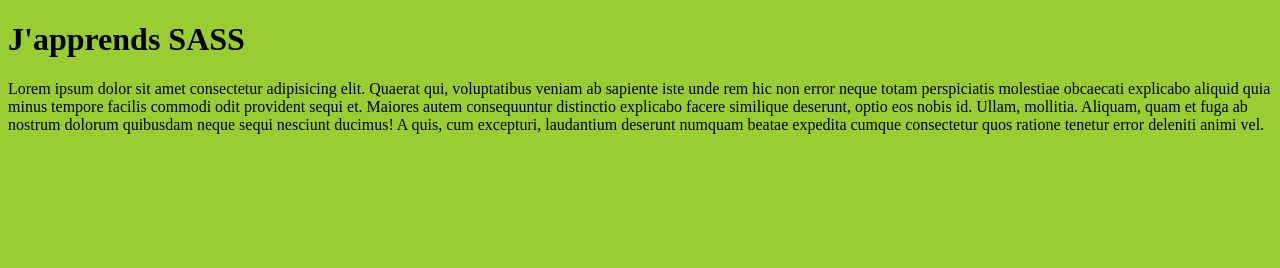
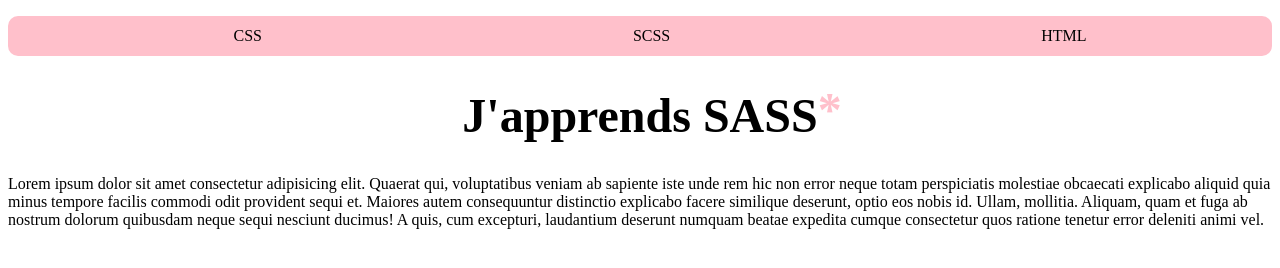
Before and after one commit to Qlex-cmos/Cours-SASS, a plain HTML site: page index.html in a window 1280 px wide. Drawn offline with Linux system fonts and the light colour scheme.

Commit message:
indentation facilitée par SASS & usage des pseudo-éléments after et hover

```diff
--- a/assets/styles/index.scss
+++ b/assets/styles/index.scss
@@ -1,7 +1,43 @@
-body {
-    background: yellowgreen;
+nav {
+    background: pink;
+    border-radius: 10px;
+    ul {
+        display: flex;
+        justify-content: space-around;
+        align-items: center;
+        height: 40px;
 
-    &:hover {
-        background: green;
+        li {
+            list-style: none;
+        }
     }
+
 }
+
+header {
+  h1 {
+    font-size: 3rem;
+    text-align: center;
+
+    @media screen and (max-width:700px) {
+      font-size: 1rem;
+    }
+
+    &::after {
+      content:"*";
+      position: absolute;
+      transform: translateY(-6px);
+      color: pink;
+      transition: 0.2s;
+    }
+    &:hover::after{
+      transform: scale(2);
+    }
+  }
+
+  p{
+
+  }
+}
+
+/*26:41 arrêt vidéo cours SASS
--- a/index.html
+++ b/index.html
@@ -7,8 +7,21 @@
     <link rel="stylesheet" href="./assets/styles/index.css">
 </head>
 <body>
+    <nav>
+        <ul>
+            <li>CSS</li>
+            <li>SCSS</li>
+            <li>HTML</li>
+        </ul>
+    </nav>
 
-    <h1>J'apprends SASS</h1>
-    <p>Lorem ipsum dolor sit amet consectetur adipisicing elit. Quaerat qui, voluptatibus veniam ab sapiente iste unde rem hic non error neque totam perspiciatis molestiae obcaecati explicabo aliquid quia minus tempore facilis commodi odit provident sequi et. Maiores autem consequuntur distinctio explicabo facere similique deserunt, optio eos nobis id. Ullam, mollitia. Aliquam, quam et fuga ab nostrum dolorum quibusdam neque sequi nesciunt ducimus! A quis, cum excepturi, laudantium deserunt numquam beatae expedita cumque consectetur quos ratione tenetur error deleniti animi vel.</p>
+    <header>
+        <h1>J'apprends SASS</h1>
+    </header>
+
+    <section>
+        <p>Lorem ipsum dolor sit amet consectetur adipisicing elit. Quaerat qui, voluptatibus veniam ab sapiente iste unde rem hic non error neque totam perspiciatis molestiae obcaecati explicabo aliquid quia minus tempore facilis commodi odit provident sequi et. Maiores autem consequuntur distinctio explicabo facere similique deserunt, optio eos nobis id. Ullam, mollitia. Aliquam, quam et fuga ab nostrum dolorum quibusdam neque sequi nesciunt ducimus! A quis, cum excepturi, laudantium deserunt numquam beatae expedita cumque consectetur quos ratione tenetur error deleniti animi vel.</p>
+    </section>
+
 </body>
 </html>
```
Also changed, not shown: assets/styles/index.css, 1 other file.
